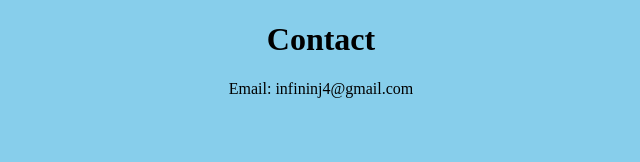
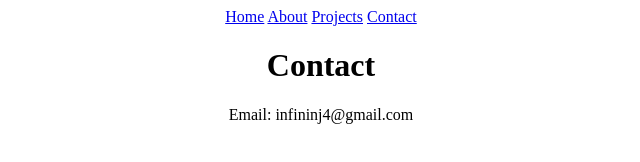
Before and after one commit to Infininja/net, a plain HTML site: page contact.html in a window 1280 px wide. Shown: the whole page, without its empty margins (319-959 px from the left). Drawn offline with Linux system fonts and the light colour scheme.

Commit message:
Added links to other pages
index, about, contact, and project html files linked in every page.

```diff
--- a/contact.html
+++ b/contact.html
@@ -10,6 +10,12 @@
 		<script src="https://cdnjs.cloudflare.com/ajax/libs/prefixfree/1.0.7/prefixfree.min.js"></script>
 	</head>
 	<body>
+		<nav>
+			<a href = "./index.html">Home</a>
+			<a href = "./about.html">About</a>
+			<a href = "./projects.html">Projects</a>
+			<a href = "./contact.html">Contact</a>
+		</nav>
 		<h1>Contact</h1>
  		<p>Email: infininj4@gmail.com</p>
 	</body>
--- a/shtymling.css
+++ b/shtymling.css
@@ -1,4 +1,3 @@
-html {
-  background-color: skyblue;
+body {
   text-align: center;
 }
```
Also changed, not shown: about.html (+6 -1 lines), index.html (+6 -0 lines), projects.html (+6 -0 lines).
